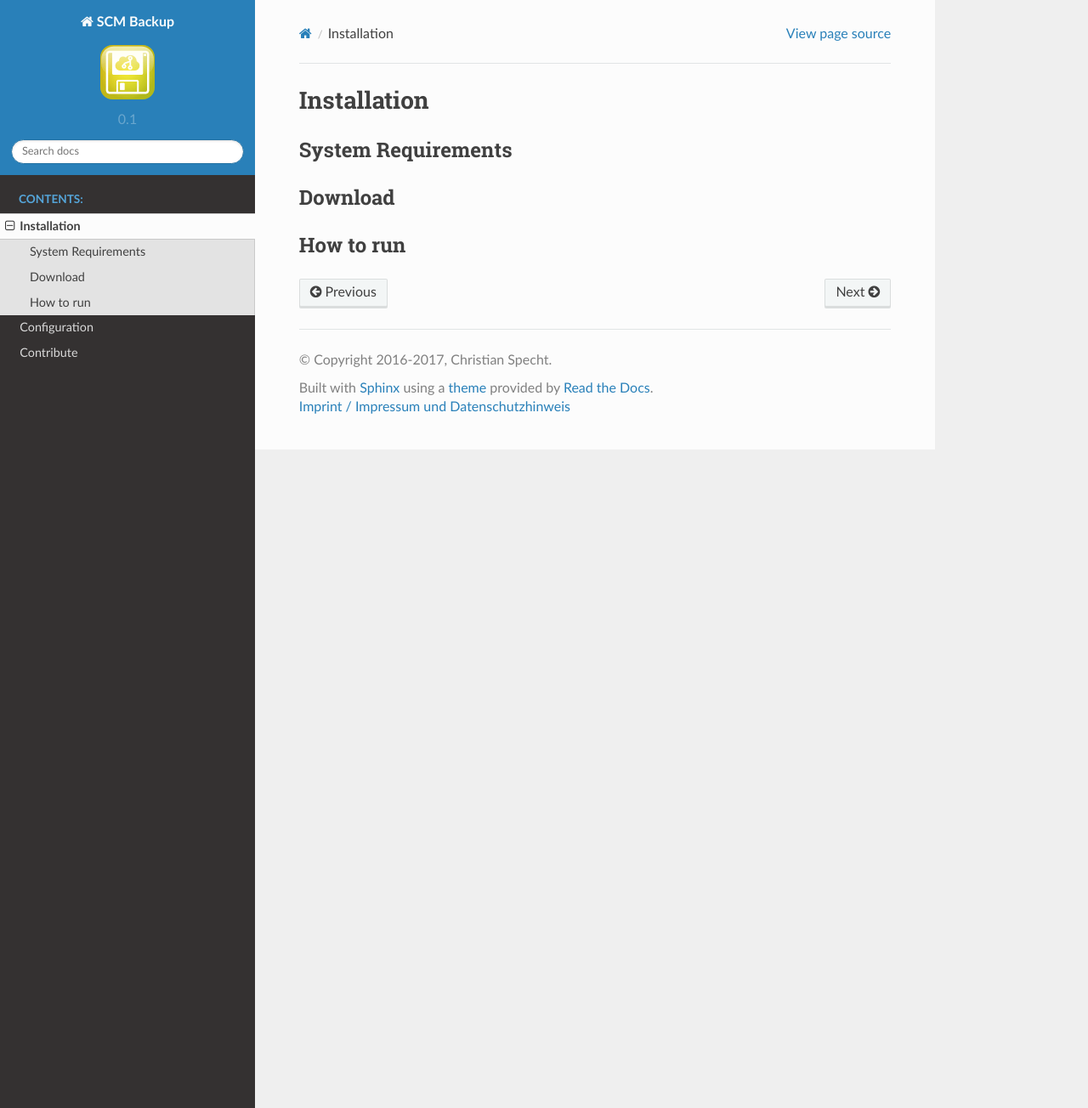
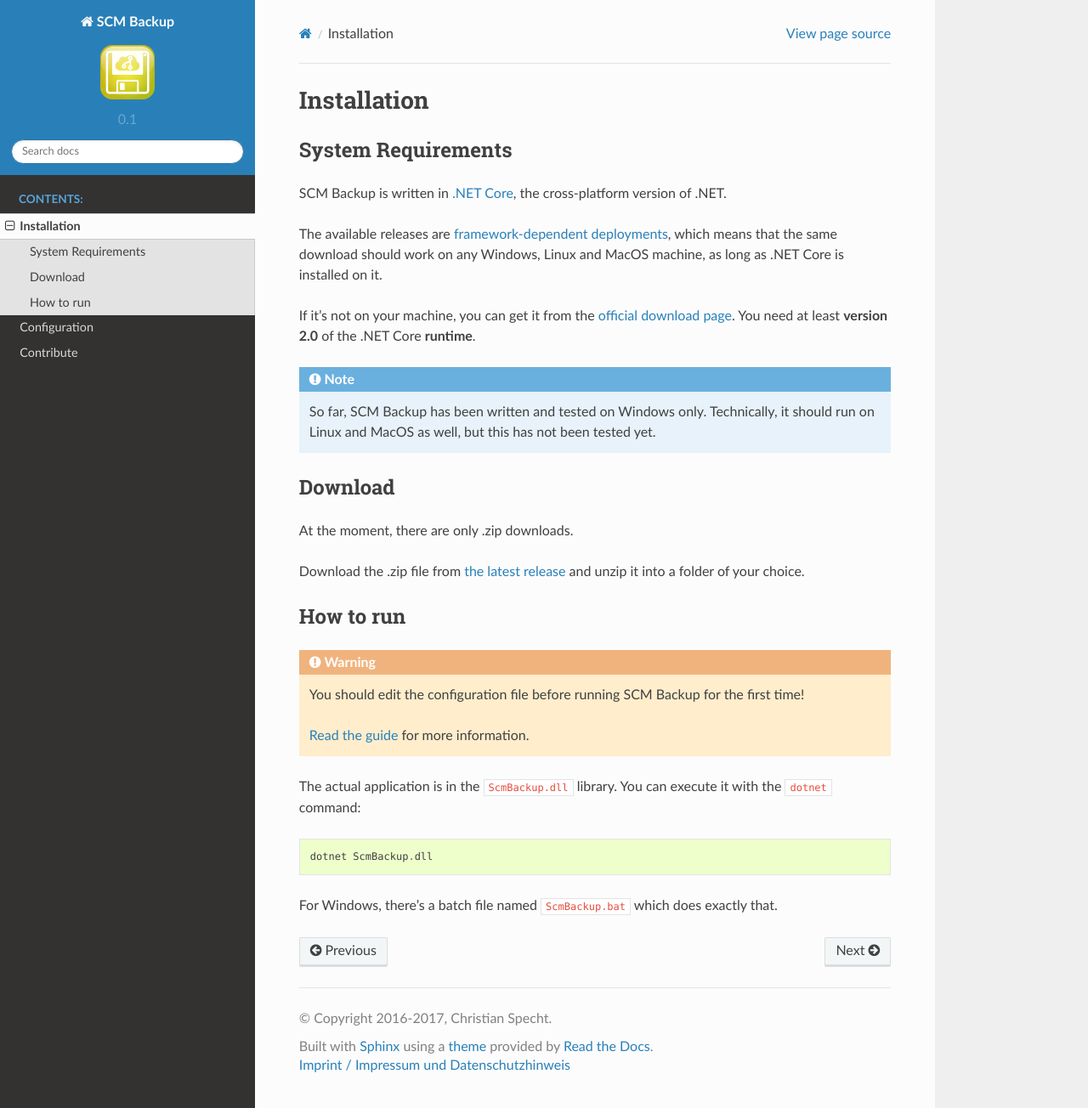
Before and after one commit to christianspecht/scm-backup-docs, a Sphinx documentation site: the page built from source/install.rst, in a window 1280 px wide and 1304 px high. Shown: the whole window at 85% size. Built offline with Sphinx 7.4.7 and the Read the Docs theme 2.0.0, drawn with Linux system fonts in a browser that asks for light colours.

Commit message:
Installation

```diff
--- a/source/install.rst
+++ b/source/install.rst
@@ -4,8 +4,36 @@ Installation
 System Requirements
 -------------------
 
+SCM Backup is written in `.NET Core <https://dotnet.github.io/>`_, the cross-platform version of .NET.
+
+The available releases are `framework-dependent deployments <https://docs.microsoft.com/en-us/dotnet/core/deploying/>`_, which means that the same download should work on any Windows, Linux and MacOS machine, as long as .NET Core is installed on it.
+
+If it's not on your machine, you can get it from the `official download page <https://www.microsoft.com/net/download>`_. You need at least **version 2.0** of the .NET Core **runtime**.
+
+.. note::
+
+    So far, SCM Backup has been written and tested on Windows only. Technically, it should run on Linux and MacOS as well, but this has not been tested yet.
+
+
 Download
 --------
 
+At the moment, there are only .zip downloads.
+
+Download the .zip file from `the latest release <https://github.com/christianspecht/scm-backup/releases/latest>`_ and unzip it into a folder of your choice.
+
+
 How to run
 ----------
+
+.. warning::
+
+    You should edit the configuration file before running SCM Backup for the first time!
+
+    :doc:`Read the guide </config>` for more information.
+
+The actual application is in the ``ScmBackup.dll`` library. You can execute it with the ``dotnet`` command::
+
+    dotnet ScmBackup.dll
+
+For Windows, there's a batch file named ``ScmBackup.bat`` which does exactly that.
```
